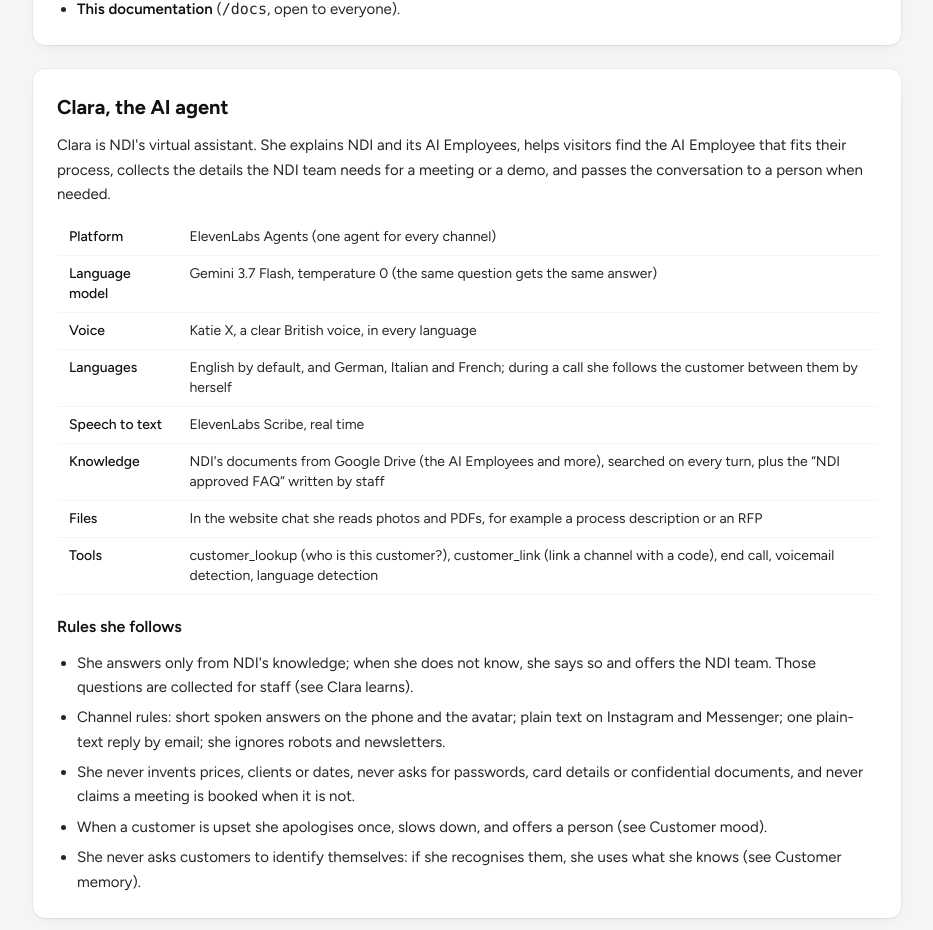
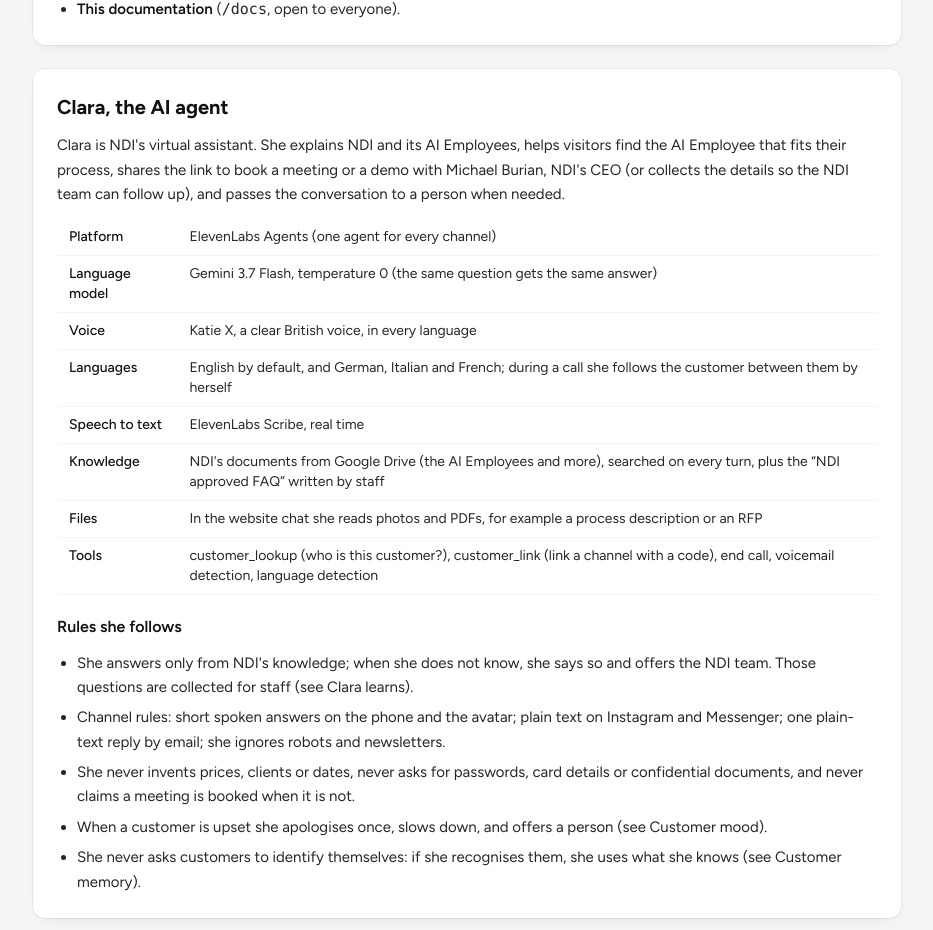
Before and after one commit to new-digital-intelligence-com/ndi-front-assistant, a Next.js app: page /docs in a window 1280 px wide. Shown: the part 1232-2162 px from the top of the page, without its empty margins (299-1232 px from the left). Built offline with nearby package versions, Linux system fonts and the light colour scheme.

Commit message:
Clara and Aida share NDI's booking link (Michael Burian, CEO); staff alerts go to contact@

```diff
--- a/src/app/docs/page.tsx
+++ b/src/app/docs/page.tsx
@@ -125,8 +125,8 @@
           <Section id="clara" title="Clara, the AI agent">
             <P>
               Clara is NDI&apos;s virtual assistant. She explains NDI and its AI Employees, helps visitors find the AI Employee that
-              fits their process, collects the details the NDI team needs for a meeting or a demo, and passes the conversation to a
-              person when needed.
+              fits their process, shares the link to book a meeting or a demo with Michael Burian, NDI&apos;s CEO (or collects the
+              details so the NDI team can follow up), and passes the conversation to a person when needed.
             </P>
             <Table
               head={["", ""]}
```
Also changed, not shown: 2 other files (tests, documents, lock files or other folders).
